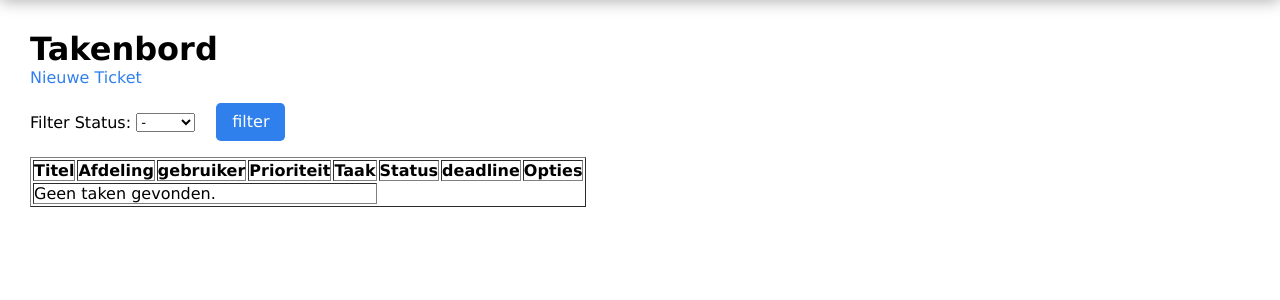
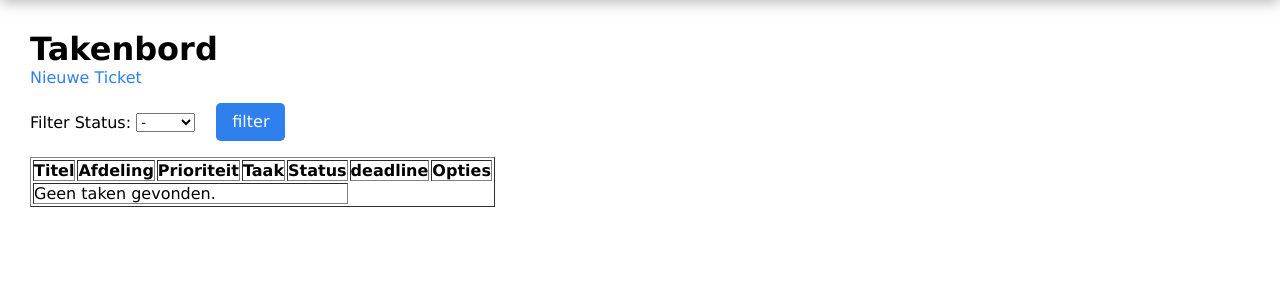
Before and after one commit to HyperNeutron/takenbord, a PHP site: page /takenbord.php in a window 1280 px wide. Shown: the part 44-344 px from the top of the page. Run offline with PHP 8.4, Linux system fonts and the light colour scheme; a user stored in the database is signed in; data comes from the database, SQL or seed files in the repository; data that the repository does not hold is empty; a stand-in replaces the project's code that opens the database connection.

Commit message:
"gebruiker" niet meer in tabel
het kopje "gebruiker" met daarin de userID is niet meer zichtbaar in de tabel, omdat dit overbodig is.

```diff
--- a/takenbord.php
+++ b/takenbord.php
@@ -58,7 +58,6 @@ $tasks = $statement->fetchAll(PDO::FETCH_ASSOC);
             <tr>
                 <th>Titel</th>
                 <th>Afdeling</th>
-                <th>gebruiker</th>
                 <th>Prioriteit</th>
                 <th>Taak</th>
                 <th>Status</th>
@@ -70,7 +69,6 @@ $tasks = $statement->fetchAll(PDO::FETCH_ASSOC);
                     <tr>
                         <td><?php echo htmlspecialchars($task['title']); ?></td>
                         <td><?php echo htmlspecialchars($task['department']); ?></td>
-                        <td><?php echo htmlspecialchars($task['user']); ?></td>
                         <td>
                             <?php
                             // Vertaalt het naar nederlands (te lui om database aan te passen)
```
